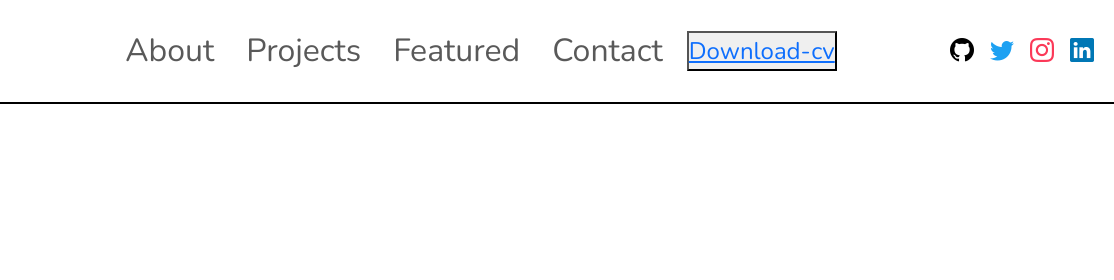
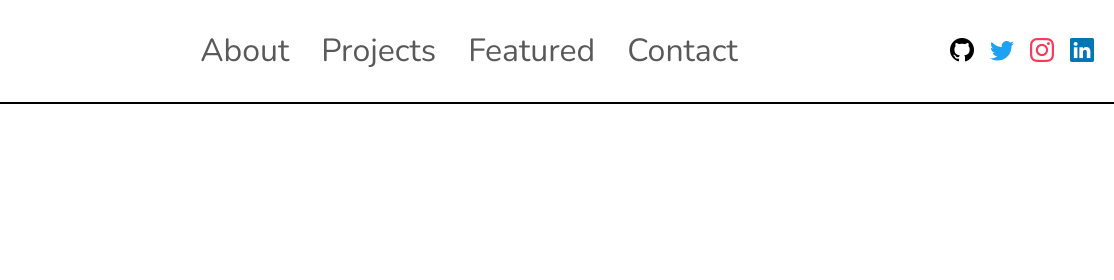
Before and after one commit to Augustine-edeh/My-Portfolio, a plain HTML site: page index.html in a window 1280 px wide. Shown: the top 280 px of the page, 166-1280 px from the left. Drawn offline with nearby package versions, Linux system fonts and the light colour scheme; a script that the page names is missing; a web font is replaced by a local one.

Commit message:
Removed CV button

```diff
--- a/index.html
+++ b/index.html
@@ -60,8 +60,6 @@
               <a class="nav-link" href="#featured">Featured</a>
               <a class="nav-link" href="#contact">Contact</a>
             </div>
-
-            <button class="download-cv"><a href="#">Download-cv</a></button>
 
             <div class="navbar-nav ms-auto">
               <a
```
